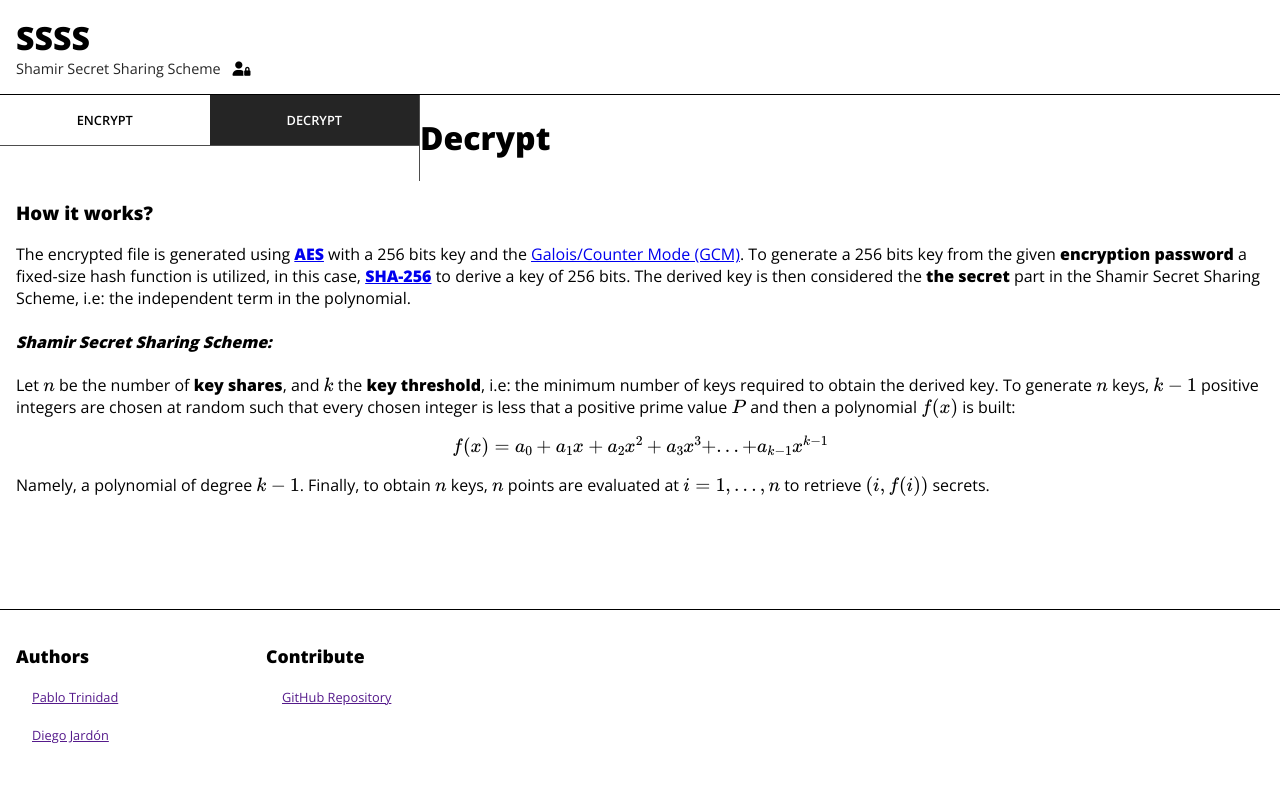
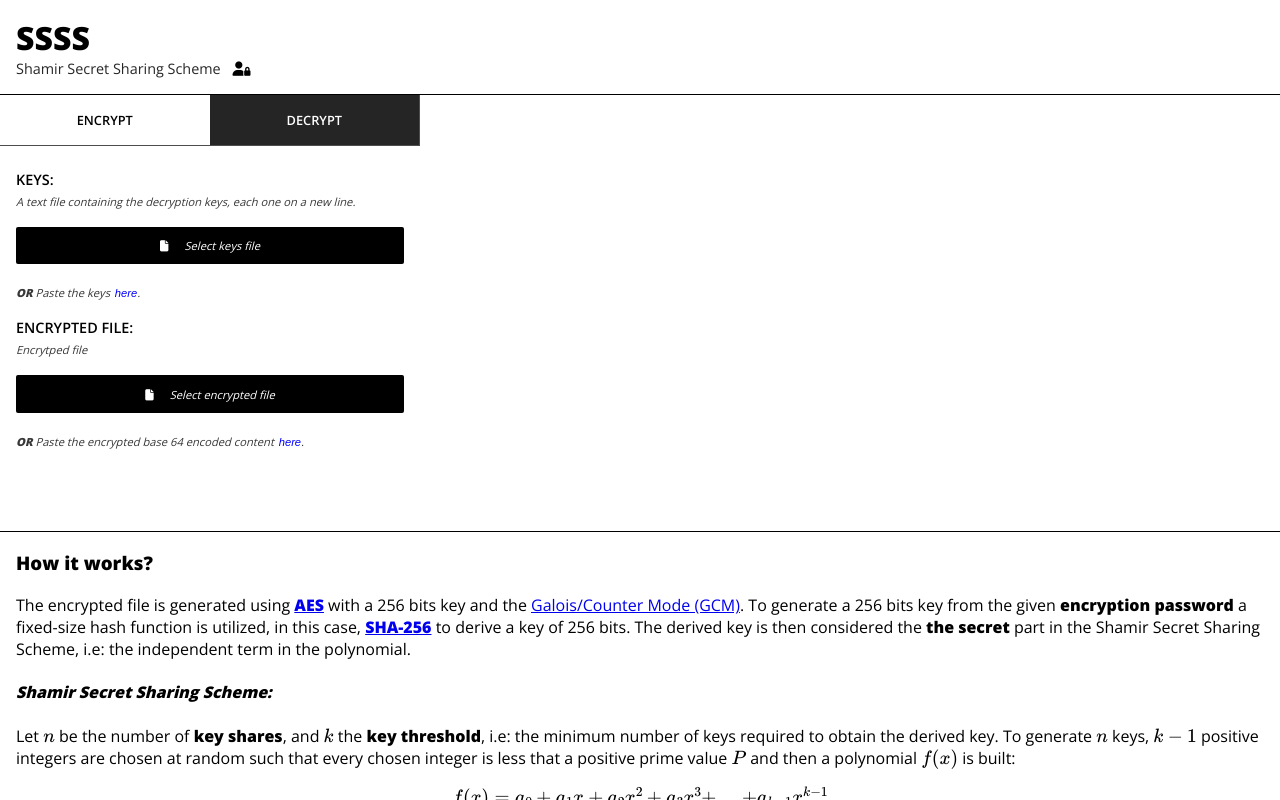
Before and after one commit to Harmonia-Holdings-Group/shamir, a React (Create React App) app in the folder ui/: page / in a window 1280 px wide. Both pictures are taken after a click on the element "DECRYPT". Shown: the top 800 px of the page. Built offline with nearby package versions, Linux system fonts and the light colour scheme; no server answers.

Commit message:
Added decrypt view

```diff
--- a/ui/src/components/decrypt/Decrypt.jsx
+++ b/ui/src/components/decrypt/Decrypt.jsx
@@ -1,9 +1,148 @@
 import React from 'react';
 
+// Styles
+import './styles.scss';
+
 class Decrypt extends React.Component {
+
+  constructor(props) {
+    super(props);
+    this.state = {
+      keysFileName: "Select keys file",
+      encryptedFileName: "Select encrypted file",
+      keysTextValue: "",
+      encryptedB64Content: "",
+      error: "",
+      showKeysTextArea: false,
+      showEncFileTextArea: false,
+    };
+
+    this.handleInputChange = this.handleInputChange.bind(this);
+
+    this.handleKeysFileSelection = this.handleKeysFileSelection.bind(this);
+    this.handleEncryptedFileSelection = this.handleEncryptedFileSelection.bind(this);
+    this.keysFileInput = React.createRef();
+    this.encryptedFileInput = React.createRef();
+  }
+
+  handleInputChange(event) {
+    const target = event.target;
+    const value = target.value;
+    const name = target.name;
+    this.setState({
+      [name]: value,
+    });
+  }
+
+  handleKeysFileSelection(e) {
+    if (this.keysFileInput.current.files.length !== 1) {
+      this.setState({error: "you must select exactly 1 file to encrypt!"});
+      return;
+    }
+    const fileName = this.keysFileInput.current.files[0].name;
+    this.setState({
+      keysFileName: fileName
+    })
+
+    var reader = new FileReader();
+    reader.onload = function(e) {
+      this.setState({
+        keysTextValue: e.target.result,
+      })
+    }
+    reader.onerror = function(e) {
+      this.setState({
+        error: "Failed reading keys file </3",
+      })
+    }
+    reader.onload = reader.onload.bind(this);
+    reader.onerror = reader.onerror.bind(this);
+    reader.readAsText(this.keysFileInput.current.files[0], "UTF-8")
+  }
+
+  handleEncryptedFileSelection(e) {
+    if (this.encryptedFileInput.current.files.length !== 1) {
+      this.setState({error: "you must select exactly 1 file to encrypt!"});
+      return;
+    }
+    const fileName = this.encryptedFileInput.current.files[0].name;
+    this.setState({
+      encryptedFileName: fileName
+    })
+  }
+
   render () {
     return this.props.show ? (
-      <h1>Decrypt</h1>
+      <div id="encryption-section">
+        <div className="container" id="decryption-input">
+          <div className="input-group">
+            <p className="accent">Keys</p>
+            <label>
+              A text file containing the decryption keys, each one on a new line.
+            </label>
+            <div className="file-input">
+              <input
+                type="file" id="file-input"
+                ref={this.keysFileInput}
+                onChange={this.handleKeysFileSelection}
+              />
+              <label htmlFor="file-input">
+                <i className="fas fa-file"></i>
+                <span>{ this.state.keysFileName} </span>
+              </label>
+            </div>
+            <label>
+              <b>OR</b> Paste the keys
+              <button
+                onClick={(e) => {this.setState({showKeysTextArea: !this.state.showKeysTextArea})}}
+              >
+                here
+              </button>.
+            </label>
+            <textarea
+              style={{display: this.state.showKeysTextArea ? 'block' : 'none'}}
+              name="keysTextValue"
+              id=""
+              value={this.state.keysTextValue}
+              onChange={this.handleInputChange}
+            />
+          </div>
+          <div className="input-group">
+            <p className="accent">Encrypted file</p>
+            <label>
+              Encrytped file
+            </label>
+            <div className="file-input">
+              <input
+                type="file" id="file-input"
+                ref={this.encryptedFileInput}
+                onChange={this.handleEncryptedFileSelection}
+              />
+              <label htmlFor="file-input">
+                <i className="fas fa-file"></i>
+                <span>{ this.state.encryptedFileName} </span>
+              </label>
+            </div>
+            <label>
+              <b>OR</b> Paste the encrypted base 64 encoded content
+              <button
+                onClick={(e) => {this.setState({showEncFileTextArea: !this.state.showEncFileTextArea})}}
+              >
+                here
+              </button>.
+            </label>
+            <textarea
+              style={{display: this.state.showEncFileTextArea ? 'block' : 'none'}}
+              name="encryptedB64Content"
+              value={this.state.keysTextValue}
+              onChange={this.handleInputChange}
+            />
+          </div>
+          <p style={{display: this.state.error !== "" ? 'block' : 'none'}} className='error-message'>
+            <span>Error</span>: {this.state.error}
+          </p>
+        </div>
+      </div>
     ): null;
   }
 }
--- /dev/null
+++ b/ui/src/components/decrypt/styles.scss
@@ -0,0 +1,34 @@
+textarea {
+  display: block;
+  resize: vertical;
+  width: 100%;
+  min-height: 200px;
+  font-size: .7rem;
+  line-height: normal;
+  font-family: 'Source Code Pro', monospace;
+  background-color: #efefef;
+  padding: .5rem;
+  margin: 0;
+  overflow-wrap: break-word !important;
+  word-wrap: break-word !important;
+  word-break: break-word !important;
+  box-shadow: none;
+  border: none;
+  border-radius: 3px;
+}
+
+textarea:focus {
+  outline: none;
+}
+
+label button {
+  margin: 0;
+  padding: 0 0 0 .3rem;
+  color: blue;
+  background: none;
+  border: none;
+  box-shadow: none;
+  font-size: .7rem;
+  font-style: italic;
+  cursor: pointer;
+}
```
